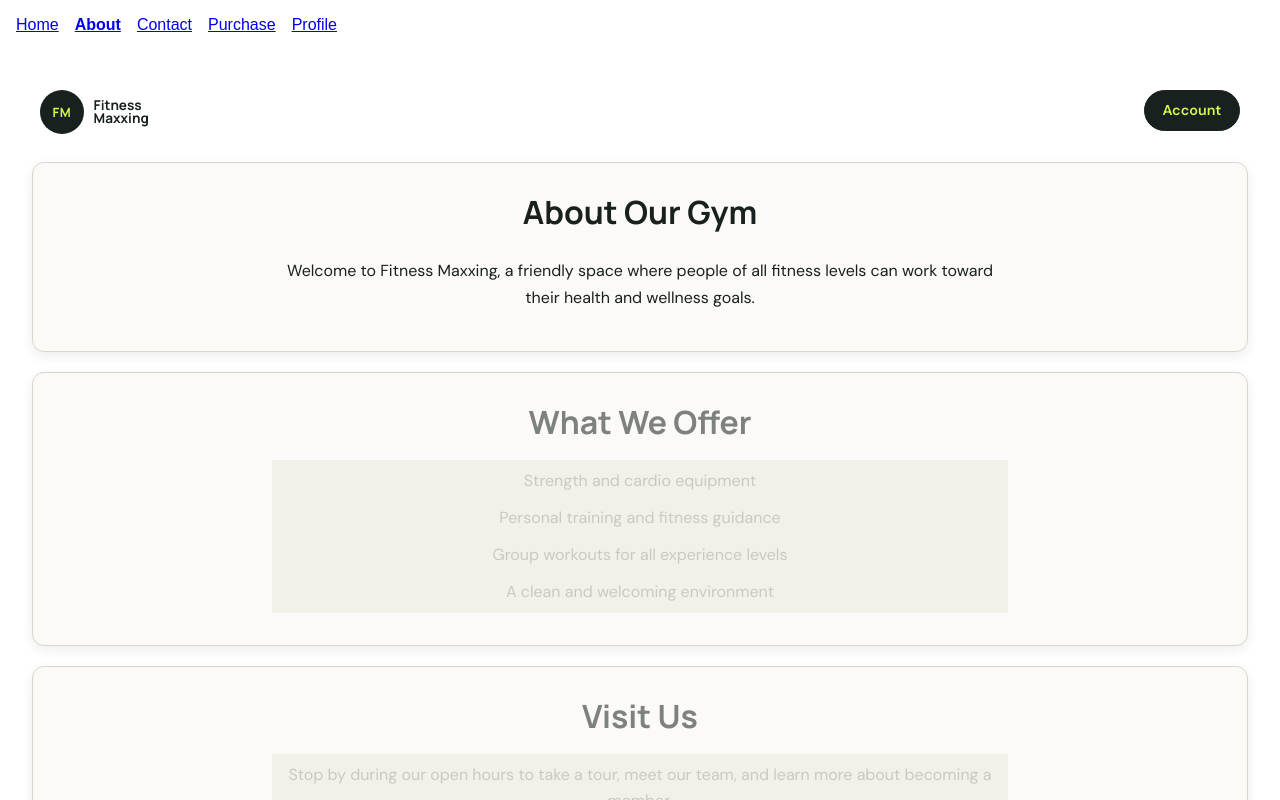
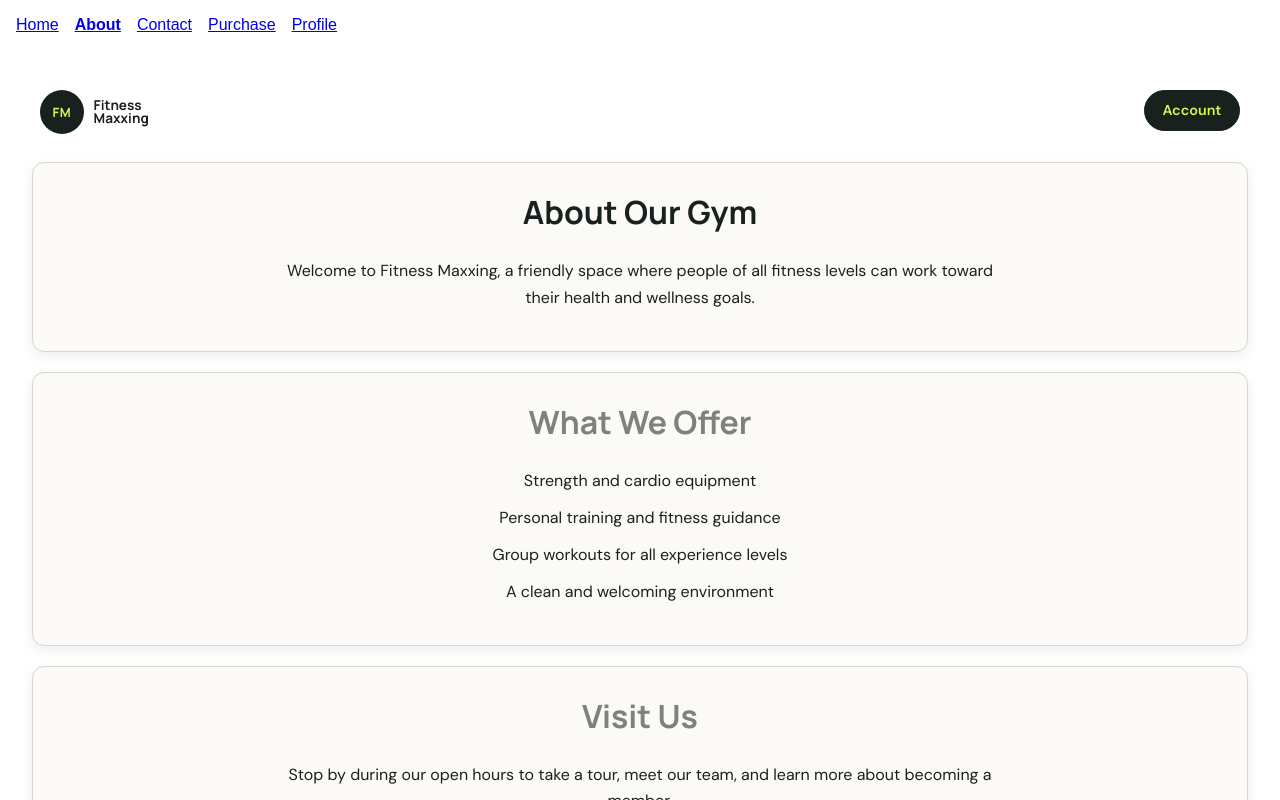
Before and after one commit to jaydonkc/h4i-calpoly-team7, a Next.js app: page /gym-info in a window 1280 px wide. Shown: the top 800 px of the page. Built offline with nearby package versions, Linux system fonts and the light colour scheme.

Commit message:
fix: keep gym information readable without hover

```diff
--- a/src/app/gym-info/info.css
+++ b/src/app/gym-info/info.css
@@ -29,7 +29,9 @@
   font-size: 0.9rem;
   font-weight: 600;
   text-decoration: none;
-	transition: background-color 0.2s ease, color 0.2s ease;
+  transition:
+    background-color 0.2s ease,
+    color 0.2s ease;
 }
 
 .account-button:hover,
@@ -128,10 +130,6 @@
   opacity: 1;
 }
 
-main:has(.offer-info:hover, .visit-info:hover) .about-info h1 {
-	opacity: 0.55;
-}
-
 .gym-details {
   position: relative;
   max-width: 720px;
@@ -139,22 +137,6 @@ main:has(.offer-info:hover, .visit-info:hover) .about-info h1 {
 
   padding: 0.5rem;
   line-height: 1.65;
-}
-
-.gym-details::after {
-	position: absolute;
-	inset: 0;
-	content: "";
-	background-color: rgba(241, 238, 230, 0.82);
-	transition: opacity 0.3s ease;
-}
-
-.about-info .gym-details::after {
-	opacity: 0;
-}
-
-main:has(.offer-info:hover, .visit-info:hover) .about-info .gym-details::after {
-	opacity: 1;
 }
 
 .offer-info ul {
@@ -206,11 +188,6 @@ main:has(.offer-info:hover, .visit-info:hover) .about-info .gym-details::after {
   line-height: 1.5;
 }
 
-.info:hover .gym-details::after,
-.info:focus-within .gym-details::after {
-	opacity: 0;
-}
-
 @media (max-width: 760px) {
   .fitness-page {
     padding-top: 5.25rem;
```
Lines whose indentation alone changed are shown as unchanged.
